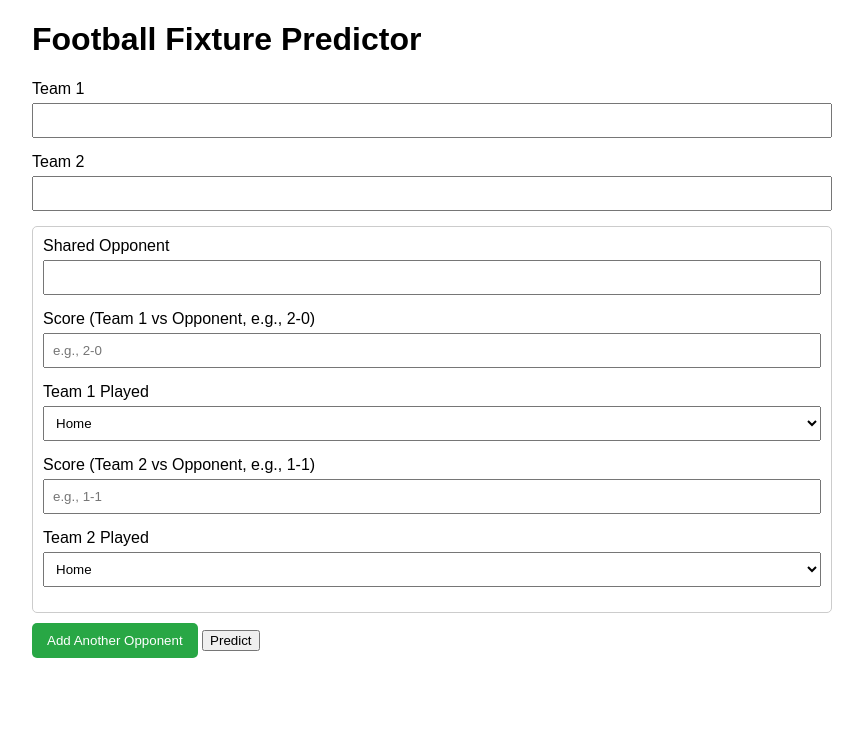
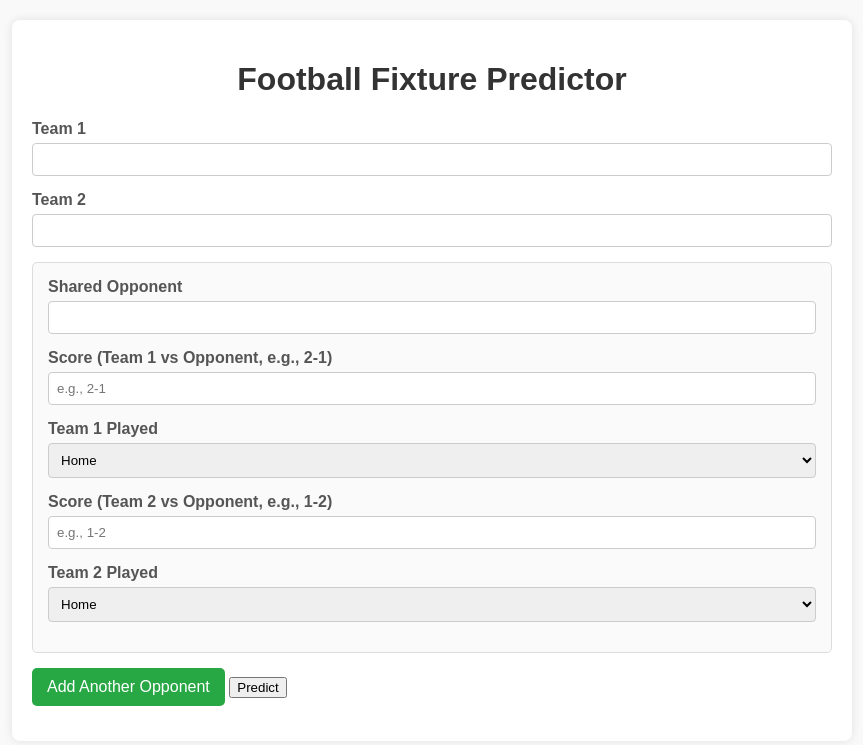
Before and after one commit to emmanuelkirui/emmanuelkirui.github.io, a PHP site: page /futbol.php in a window 1280 px wide. Shown: the top 745 px of the page, without its empty margins (208-1071 px from the left). Run offline with PHP 8.4, Linux system fonts and the light colour scheme.

Commit message:
Update futbol.php

```diff
--- a/futbol.php
+++ b/futbol.php
@@ -8,10 +8,19 @@
         body {
             font-family: Arial, sans-serif;
             margin: 20px;
+            background-color: #f9f9f9;
         }
         .container {
             max-width: 800px;
             margin: 0 auto;
+            background-color: #fff;
+            padding: 20px;
+            border-radius: 8px;
+            box-shadow: 0 0 10px rgba(0, 0, 0, 0.1);
+        }
+        h1 {
+            text-align: center;
+            color: #333;
         }
         .form-group {
             margin-bottom: 15px;
@@ -19,23 +28,22 @@
         .form-group label {
             display: block;
             margin-bottom: 5px;
+            font-weight: bold;
+            color: #555;
         }
         .form-group input, .form-group select {
             width: 100%;
             padding: 8px;
             box-sizing: border-box;
+            border: 1px solid #ccc;
+            border-radius: 4px;
         }
         .opponent-group {
-            border: 1px solid #ccc;
-            padding: 10px;
-            margin-bottom: 10px;
+            border: 1px solid #ddd;
+            padding: 15px;
+            margin-bottom: 15px;
             border-radius: 5px;
-        }
-        .result {
-            margin-top: 20px;
-            padding: 15px;
-            background-color: #f4f4f4;
-            border-radius: 5px;
+            background-color: #fafafa;
         }
         .add-opponent {
             margin-bottom: 15px;
@@ -45,9 +53,56 @@
             padding: 10px 15px;
             cursor: pointer;
             border-radius: 5px;
+            font-size: 16px;
         }
         .add-opponent:hover {
             background-color: #218838;
+        }
+        .result {
+            margin-top: 20px;
+            padding: 20px;
+            background-color: #f4f4f4;
+            border-radius: 5px;
+        }
+        .result h2 {
+            color: #333;
+            margin-bottom: 10px;
+        }
+        .result p {
+            font-size: 18px;
+            color: #555;
+        }
+        table {
+            width: 100%;
+            border-collapse: collapse;
+            margin-top: 15px;
+        }
+        table, th, td {
+            border: 1px solid #ddd;
+        }
+        th, td {
+            padding: 10px;
+            text-align: left;
+        }
+        th {
+            background-color: #f2f2f2;
+        }
+        .toggle-button {
+            background-color: #007bff;
+            color: white;
+            border: none;
+            padding: 10px 15px;
+            cursor: pointer;
+            border-radius: 5px;
+            font-size: 14px;
+            margin-top: 10px;
+        }
+        .toggle-button:hover {
+            background-color: #0056b3;
+        }
+        .data-string {
+            display: none; /* Hidden by default */
+            margin-top: 15px;
         }
     </style>
 </head>
@@ -72,8 +127,8 @@
                         <input type="text" name="opponents[]" required>
                     </div>
                     <div class="form-group">
-                        <label for="score1">Score (Team 1 vs Opponent, e.g., 2-0)</label>
-                        <input type="text" name="scores[]" placeholder="e.g., 2-0" required>
+                        <label for="score1">Score (Team 1 vs Opponent, e.g., 2-1)</label>
+                        <input type="text" name="scores[]" placeholder="e.g., 2-1" required>
                     </div>
                     <div class="form-group">
                         <label for="location1">Team 1 Played</label>
@@ -83,8 +138,8 @@
                         </select>
                     </div>
                     <div class="form-group">
-                        <label for="score2">Score (Team 2 vs Opponent, e.g., 1-1)</label>
-                        <input type="text" name="scores[]" placeholder="e.g., 1-1" required>
+                        <label for="score2">Score (Team 2 vs Opponent, e.g., 1-2)</label>
+                        <input type="text" name="scores[]" placeholder="e.g., 1-2" required>
                     </div>
                     <div class="form-group">
                         <label for="location2">Team 2 Played</label>
@@ -144,8 +199,32 @@
             echo "<div class='result'>
                     <h2>Prediction Result</h2>
                     <p>$prediction</p>
-                    <h3>Data Saved as String:</h3>
-                    <pre>" . htmlspecialchars($dataString) . "</pre>
+                    <h3>Summary Table</h3>
+                    <table>
+                        <tr>
+                            <th>Opponent</th>
+                            <th>Team 1 Score</th>
+                            <th>Team 1 Location</th>
+                            <th>Team 2 Score</th>
+                            <th>Team 2 Location</th>
+                        </tr>";
+
+            for ($i = 0; $i < count($opponents); $i++) {
+                echo "<tr>
+                        <td>{$opponents[$i]}</td>
+                        <td>{$scores[$i * 2]}</td>
+                        <td>{$locations[$i * 2]}</td>
+                        <td>{$scores[$i * 2 + 1]}</td>
+                        <td>{$locations[$i * 2 + 1]}</td>
+                      </tr>";
+            }
+
+            echo "</table>
+                  <button class='toggle-button' onclick='toggleData()'>Show/Hide Data</button>
+                  <div class='data-string' id='dataString'>
+                      <h3>Data Saved as String:</h3>
+                      <pre>" . htmlspecialchars($dataString) . "</pre>
+                  </div>
                   </div>";
         }
         ?>
@@ -164,8 +243,8 @@
                         <input type="text" name="opponents[]" required>
                     </div>
                     <div class="form-group">
-                        <label for="score${opponentCount}">Score (Team 1 vs Opponent, e.g., 2-0)</label>
-                        <input type="text" name="scores[]" placeholder="e.g., 2-0" required>
+                        <label for="score${opponentCount}">Score (Team 1 vs Opponent, e.g., 2-1)</label>
+                        <input type="text" name="scores[]" placeholder="e.g., 2-1" required>
                     </div>
                     <div class="form-group">
                         <label for="location${opponentCount}">Team 1 Played</label>
@@ -175,8 +254,8 @@
                         </select>
                     </div>
                     <div class="form-group">
-                        <label for="score${opponentCount}">Score (Team 2 vs Opponent, e.g., 1-1)</label>
-                        <input type="text" name="scores[]" placeholder="e.g., 1-1" required>
+                        <label for="score${opponentCount}">Score (Team 2 vs Opponent, e.g., 1-2)</label>
+                        <input type="text" name="scores[]" placeholder="e.g., 1-2" required>
                     </div>
                     <div class="form-group">
                         <label for="location${opponentCount}">Team 2 Played</label>
@@ -188,6 +267,15 @@
                 `;
                 container.appendChild(newOpponentGroup);
             }
+
+            function toggleData() {
+                const dataDiv = document.getElementById('dataString');
+                if (dataDiv.style.display === 'none') {
+                    dataDiv.style.display = 'block';
+                } else {
+                    dataDiv.style.display = 'none';
+                }
+            }
         </script>
     </div>
 </body>
```
